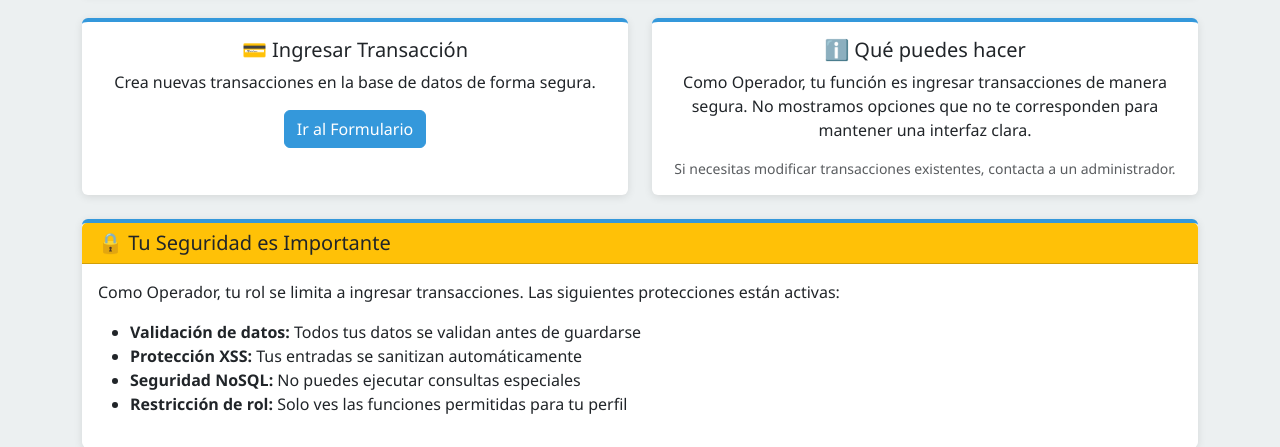
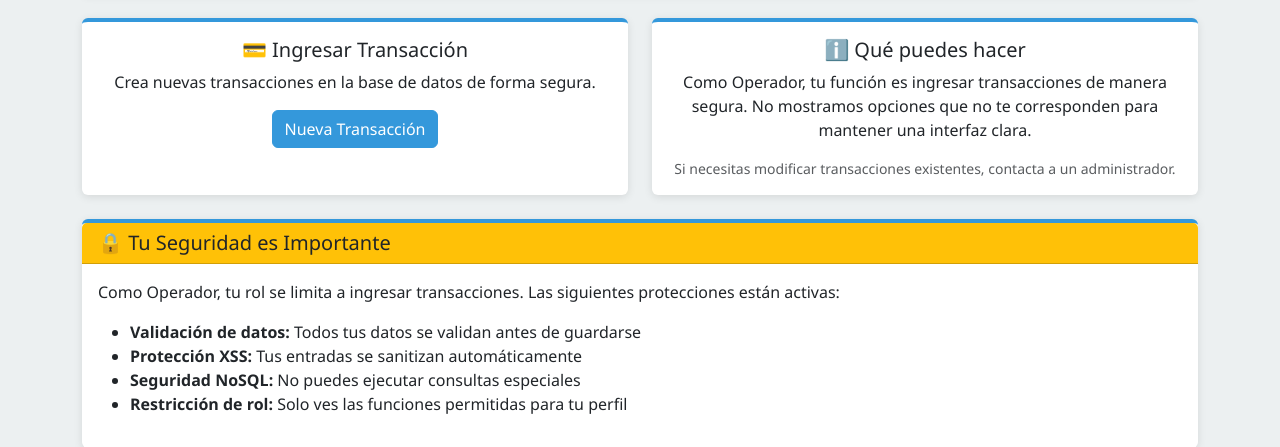
Before and after one commit to rainerdsaenz1-cpu/PROYECTO-PROGRMACION, a Flask app: template clase_flask-master/templates/dashboard.html in a window 1280 px wide. Shown: the part 238-685 px from the top of the page. Run offline with Flask 3, Linux system fonts and the light colour scheme; the template is opened without the code that fills it, so the values that code supplies are empty.

Commit message:
Update button text for transaction form link

```diff
--- a/clase_flask-master/templates/dashboard.html
+++ b/clase_flask-master/templates/dashboard.html
@@ -96,7 +96,7 @@
           <h5 class="card-title">💳 Ingresar Transacción</h5>
           <p class="card-text">Crea nuevas transacciones en la base de datos de forma segura.</p>
           <a href="/operador" class="btn btn-primary">
-            Ir al Formulario
+            Nueva Transacción
           </a>
         </div>
       </div>
```
